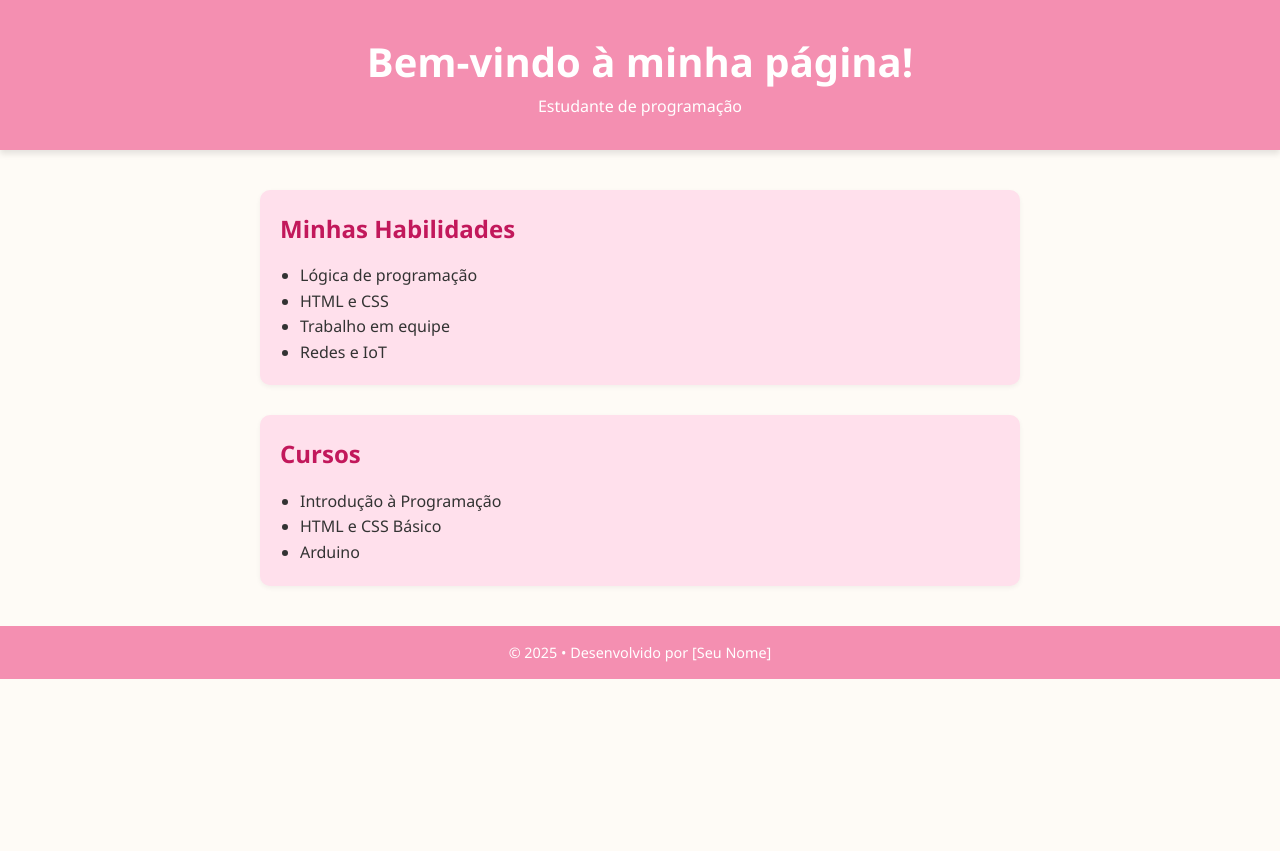
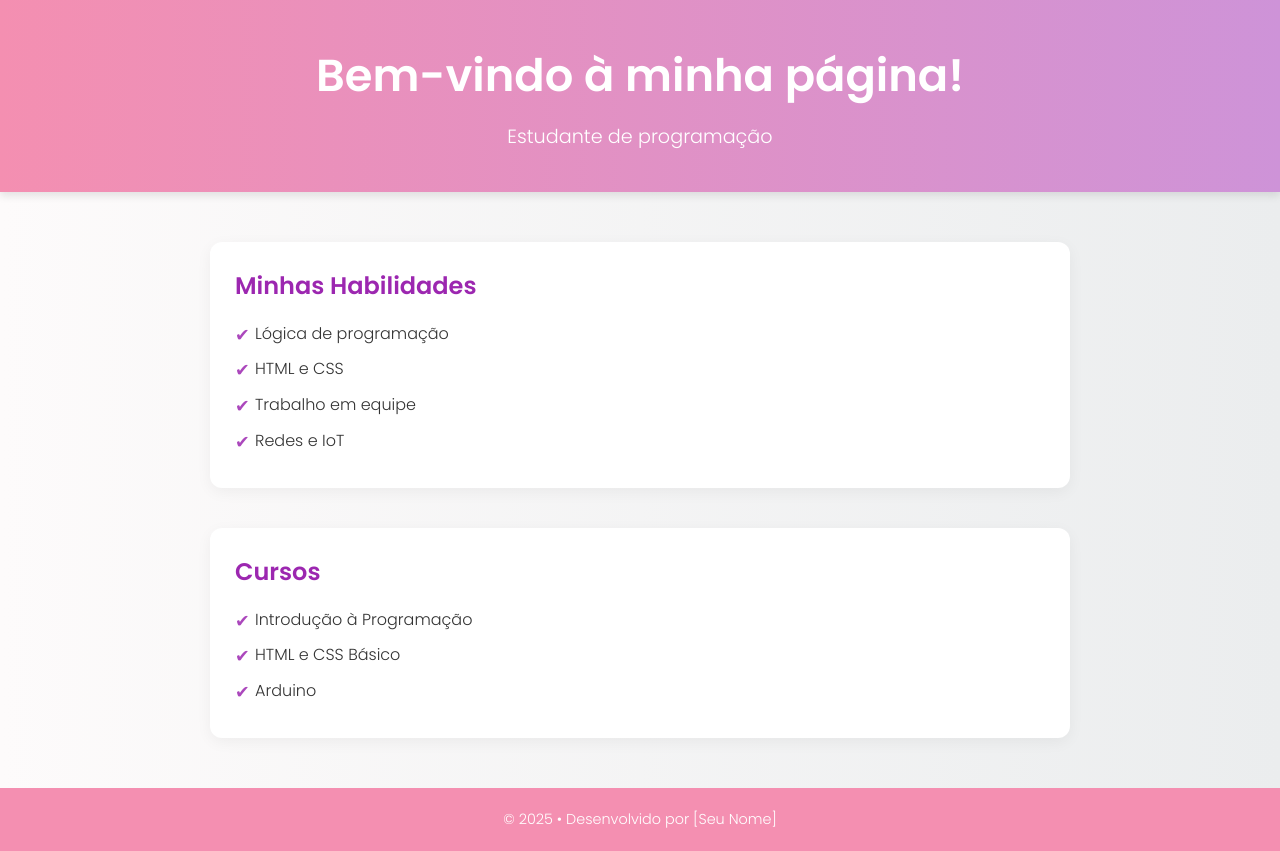
Before and after one commit to manu-gc/site2, a plain HTML site: page index2.html in a window 1280 px wide. Before the commit the page ends 800 px from the top, so only its background shows below. Drawn offline with Linux system fonts and the light colour scheme.

Commit message:
Add files via upload

```diff
--- a/index2.html
+++ b/index2.html
@@ -1,11 +1,12 @@
 <!DOCTYPE html>
 <html lang="pt-br">
 <head>
-    <meta charset="UTF-8">
-    <meta name="viewport" content="width=device-width, initial-scale=1.0">
+  <meta charset="UTF-8" />
+  <meta name="viewport" content="width=device-width, initial-scale=1.0" />
   <title>Minha Página Pessoal</title>
+  <link href="https://fonts.googleapis.com/css2?family=Poppins:wght@300;600&display=swap" rel="stylesheet" />
   <style>
-        /* Reset básico */
+    /* Reset e fonte */
     * {
       margin: 0;
       padding: 0;
@@ -13,64 +14,90 @@
     }
 
     body {
-            font-family: 'Segoe UI', Tahoma, Geneva, Verdana, sans-serif;
-            background-color: #fefbf6;
+      font-family: 'Poppins', sans-serif;
+      background: linear-gradient(to right, #fdfbfb, #ebedee);
       color: #333;
       line-height: 1.6;
     }
 
     header {
-            background-color: #f48fb1;
+      background: linear-gradient(to right, #f48fb1, #ce93d8);
       color: white;
-            padding: 30px 20px;
+      padding: 40px 20px;
       text-align: center;
-            box-shadow: 0 4px 6px rgba(0, 0, 0, 0.1);
+      box-shadow: 0 4px 8px rgba(0, 0, 0, 0.1);
     }
 
     header h1 {
-            font-size: 2.5em;
+      font-size: 2.8em;
+      margin-bottom: 10px;
+    }
+
+    header p {
+      font-size: 1.2em;
+      font-weight: 300;
     }
 
     main {
-            max-width: 800px;
-            margin: 40px auto;
+      max-width: 900px;
+      margin: 50px auto;
       padding: 0 20px;
     }
 
     section {
-            background-color: #ffe0ec;
-            border-radius: 10px;
-            padding: 20px;
-            margin-bottom: 30px;
-            box-shadow: 0 2px 5px rgba(0,0,0,0.05);
+      background-color: white;
+      border-radius: 12px;
+      padding: 25px;
+      margin-bottom: 40px;
+      box-shadow: 0 4px 15px rgba(0, 0, 0, 0.05);
+      transition: transform 0.3s ease;
+    }
+
+    section:hover {
+      transform: scale(1.01);
     }
 
     h2 {
       margin-bottom: 15px;
-            color: #c2185b;
+      color: #9c27b0;
+      font-weight: 600;
     }
 
     ul {
-            list-style-type: disc;
+      list-style: none;
+      padding-left: 0;
+    }
+
+    li {
       padding-left: 20px;
+      position: relative;
+      margin-bottom: 10px;
+    }
+
+    li::before {
+      content: "✔";
+      position: absolute;
+      left: 0;
+      color: #ab47bc;
+      font-size: 1.1em;
     }
 
     footer {
       background-color: #f48fb1;
       color: white;
       text-align: center;
-            padding: 15px 10px;
+      padding: 20px 10px;
       font-size: 0.9em;
-            margin-top: 40px;
+      margin-top: 50px;
     }
 
     @media (max-width: 600px) {
       header h1 {
-                font-size: 1.8em;
+        font-size: 2em;
       }
 
       main {
-                padding: 0 10px;
+        padding: 0 15px;
       }
     }
   </style>
```
Lines whose indentation alone changed are shown as unchanged.
